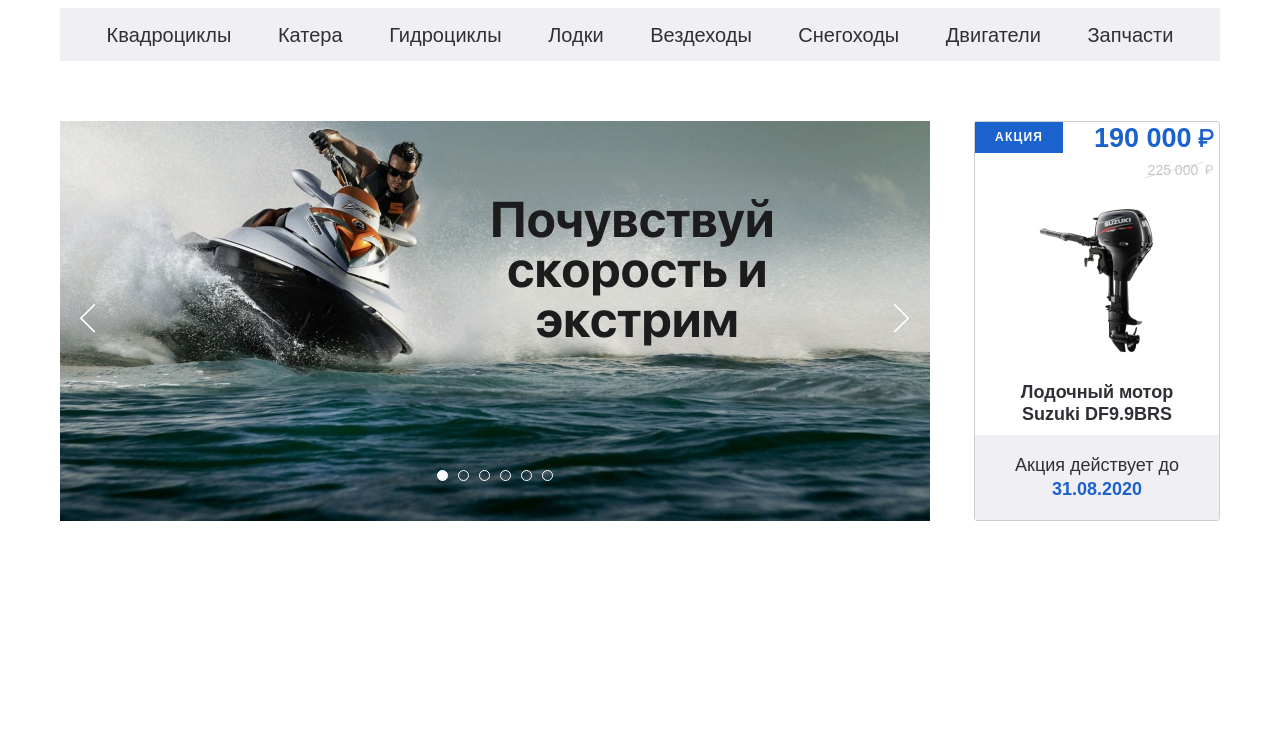
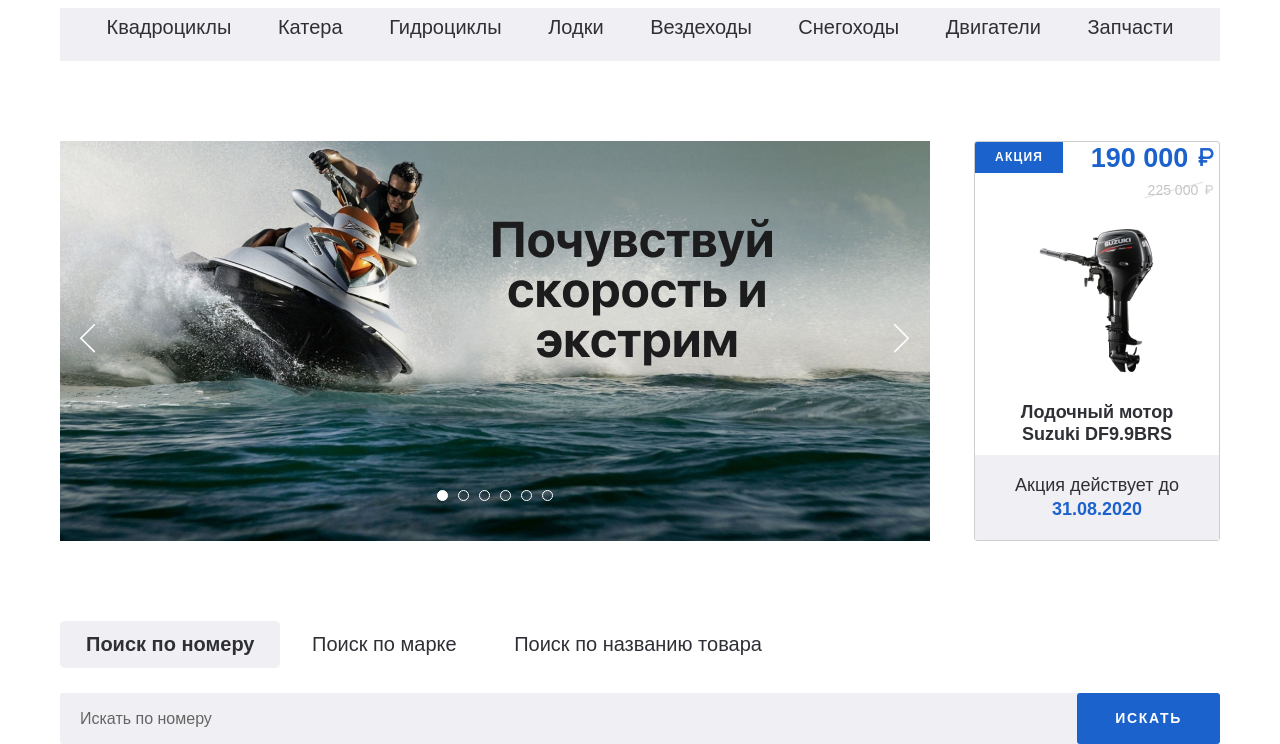
Before and after one commit to MercavaSP/E-shop, a plain HTML site: page index.html in a window 1280 px wide. Shown: the part 112-856 px from the top of the page. Before the commit the page ends 800 px from the top, so only its background shows below. Drawn offline with nearby package versions, Linux system fonts and the light colour scheme.

Commit message:
tabs and search done

```diff
--- a/assets/sass/_hero.sass
+++ b/assets/sass/_hero.sass
@@ -1,5 +1,4 @@
 .hero
-    margin: 3em 0
     &-block
         display: flex
         justify-content: space-between
@@ -55,6 +54,7 @@
     font-size: 0.75rem
     line-height: 15px
     letter-spacing: 0.1em
+    border-radius: 2px 0 0 0
 
 .sale__item
     border: 1px solid #CDCDCD
@@ -81,12 +81,13 @@
             &::after
                 content: ''
                 background-image: url('../assets/images/price-icon.svg')
+                background-repeat: no-repeat
                 display: inline-block
                 right: 0
                 top: 2px
                 width: 16px
-                height: 18px
-                margin-left: 6px
+                height: 19px
+                margin-left: 0.35em
         &-old
             margin-right: 0.2em
             margin-top: 0.5em
@@ -98,12 +99,15 @@
             &::after
                 content: ''
                 background-image: url('../assets/images/price-icon-old.svg')
+                background-repeat: no-repeat
                 display: inline-block
                 width: 8px
                 height: 10px
                 margin-left: 0.5em
     &--image
-
+        max-width: 200px
+        max-height: 200px
+        align-self: center
     &--title
         font-family: "SFPro Bold", sans-serif
         font-weight: 700
@@ -111,8 +115,6 @@
         font-size: 1.125rem
         max-width: 20ch
         align-self: center
-        // padding-bottom: 1em
-
     &--footer
         align-items: flex-end
         padding: 1em 2em
--- /dev/null
+++ b/assets/sass/_search.sass
@@ -0,0 +1,30 @@
+.search
+    &__tabs
+        margin-bottom: 25px
+        &-item
+            padding: 11px 26px 12px
+            &--active
+                border-radius: 5px
+                font-family: "SFProDisplay-Bold", sans-serif
+                background-color: $bg-color
+                font-weight: 700
+
+    &__content
+        &-item
+            display: none
+            &--active
+                display: block
+        &-form
+            display: flex
+        &-btn
+            margin-left: -3px
+        &-input
+            border: none
+            padding: 15px 20px
+            background-color: $bg-color
+            border-radius: 3px 0 0 3px
+            font-size: 1rem
+            line-height: 19px
+            width: 100%
+            &::placeholder
+                color: #656464
--- a/assets/sass/_variables.sass
+++ b/assets/sass/_variables.sass
@@ -5,7 +5,7 @@
 
 body
     color: $primary-color
-    font-family: "SFPro regular", sans-serif
+    font-family: "SFPro Regular", sans-serif
     font-size: 1.25rem
     line-height: 24px
     font-weight: 400
@@ -16,6 +16,7 @@ img
 a
     text-decoration: none
     color: $primary-color
+    display: inline-block
 
 ul, li
     margin: 0
@@ -42,3 +43,22 @@ h3
     max-width: 1200px
     padding: 0 1em
     margin: 0 auto
+
+.page-section
+    margin-top: 80px
+
+// Buttons
+
+.btn-search
+    font-family: "SFPro Bold", sans-serif
+    font-weight: bold
+    font-size: 0.875rem
+    line-height: 17px
+    letter-spacing: 0.12em
+    text-transform: uppercase
+    color: #fff
+    padding: 17px 38px
+    // padding: 1em 2em
+    background-color: $cta-color
+    border-radius: 3px
+    border: none
--- a/assets/sass/style.sass
+++ b/assets/sass/style.sass
@@ -3,3 +3,4 @@
 @import "_variables"
 @import "_header"
 @import "_hero"
+@import "_search"
--- a/index.html
+++ b/index.html
@@ -112,8 +112,8 @@
 	</header>
 
 	<main>
-
-		<section class="hero">
+		<!-- Slider Section With asside link -->
+		<section class="hero page-section">
 			<div class="container">
 				<div class="hero-block">
 					<div class="hero-block__slider">
@@ -162,6 +162,43 @@
 			</div>
 		</section>
 
+		<!-- Search section -->
+
+		<section class="search page-section">
+			 <div class="container">
+				<div class="search__inner">
+					<div class="search__tabs">
+						<a href="#tab-1" class="search__tabs-item search__tabs-item--active">Поиск по номеру</a>
+						<a href="#tab-2" class="search__tabs-item ">Поиск по марке</a>
+						<a href="#tab-3" class="search__tabs-item">Поиск по названию товара</a>
+					</div>
+				</div>
+				<div class="search__content">
+					<div id="tab-1" class="search__content-item search__content-item--active">
+						<form class="search__content-form">
+							<input class="search__content-input" type="text" placeholder="Искать по номеру">
+							<button class="search__content-btn btn-search">Искать</button>
+						</form>
+					</div>
+					<div id="tab-2" class="search__content-item">
+						<form class="search__content-form">
+							<input class="search__content-input" type="text" placeholder="Искать по марке">
+							<button class="search__content-btn btn-search" type="submit">Искать</button>
+						</form>
+					</div>
+					<div id="tab-3" class="search__content-item">
+						<form class="search__content-form">
+							<input class="search__content-input" type="text" placeholder="Искать по названию товара">
+							<button class="search__content-btn btn-search">Искать</button>
+						</form>
+					</div>
+				</div>
+
+			 </div>
+			 <!-- /.container -->
+		</section>
+		<!-- /.search -->
+
 	</main>
 
 	<footer>
--- a/js/main.js
+++ b/js/main.js
@@ -1,5 +1,5 @@
 $(function(){
-
+// Настраиваем слайдер для слайдера в Hero
     $('.hero-block__slider').slick({
         dots: true,
         prevArrow: '<button class="hero__btn hero__btn-prev"><img src="assets/images/left_arrow.svg" alt="left arrow"></button>',
@@ -7,4 +7,20 @@ $(function(){
 
     });
 
+// Настраиваем Табсы
+    $('.search__tabs-item').on('click', function(e){
+
+        // Убираем активность ссылок
+        e.preventDefault();
+
+        // Убираем класс активности с ссылок
+        $('.search__tabs-item').removeClass('search__tabs-item--active');
+        $('.search__content-item').removeClass('search__content-item--active');
+
+        // Добавляем класс на ссылку по клику
+        $(this).addClass('search__tabs-item--active');
+        $($(this).attr('href')).addClass('search__content-item--active');
+
+    });
+
 });
```
Also changed, not shown: css/style.css.
